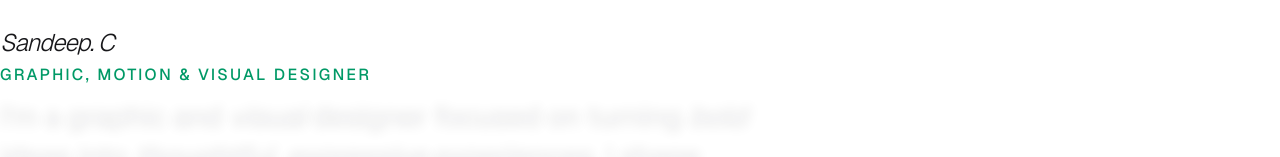
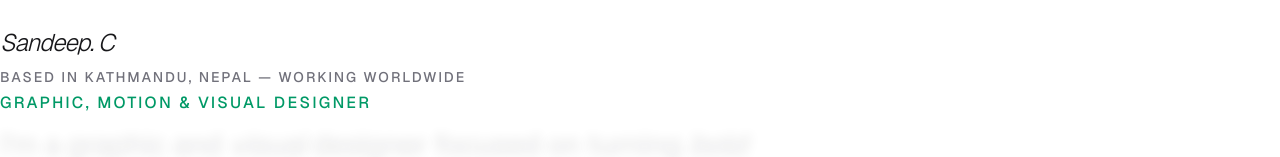
Before and after one commit to thesandeepstudio/wraythx, a Next.js app: page /about in a window 1280 px wide. Shown: the part 198-355 px from the top of the page. Built offline with nearby package versions, Linux system fonts and the light colour scheme; no server answers.

Commit message:
feat: move from Nepal into visible About copy (audit Copy 56)

```diff
--- a/app/about/page.tsx
+++ b/app/about/page.tsx
@@ -129,6 +129,9 @@ export default function AboutPage() {
                 <div className="mt-4 max-w-3xl">
                   <p className="mt-4 text-2xl font-light italic tracking-[-0.04em] text-zinc-900">
                     Sandeep. C
+                  </p>
+                  <p className="mt-2 text-sm font-medium uppercase tracking-[0.14em] text-zinc-500">
+                    Based in Kathmandu, Nepal — working worldwide
                   </p>
                   <p className="mt-1 text-base font-medium uppercase tracking-[0.14em] text-emerald-600">
                     Graphic, Motion & Visual Designer
```
